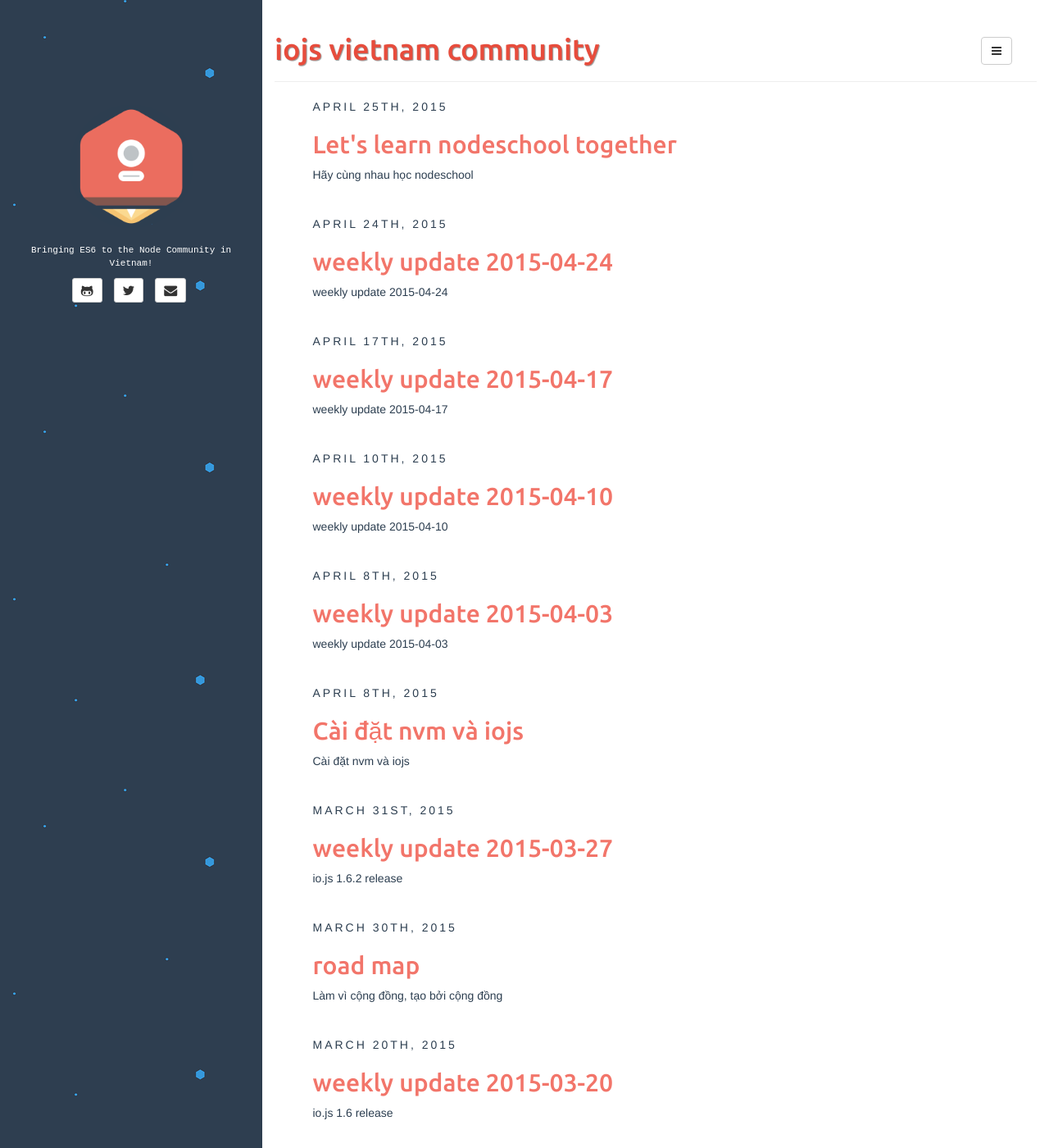
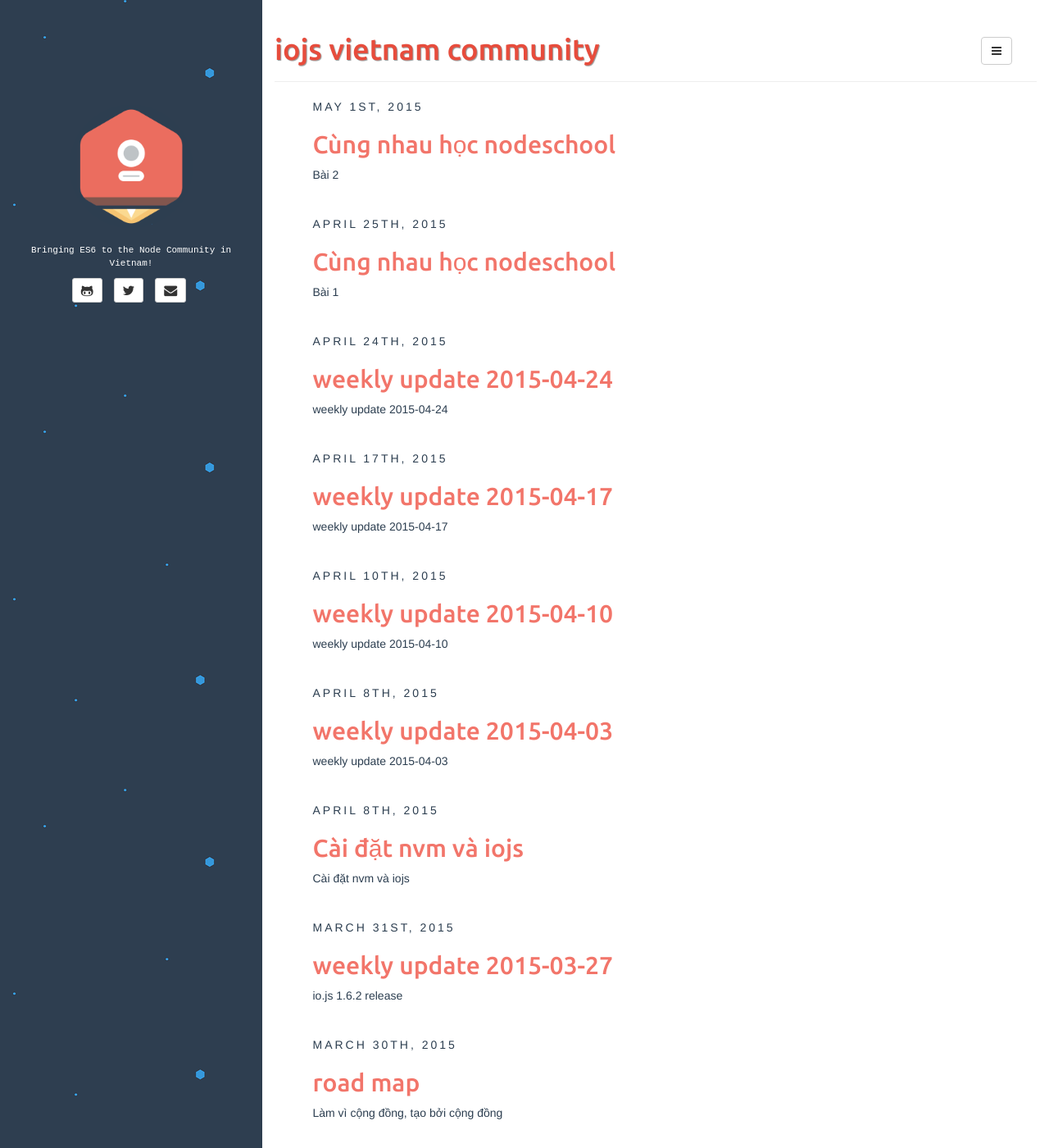
Before and after one commit to nodejs/nodejs-vi, a Jekyll site: the page built from index.html, in a window 1280 px wide and 1400 px high. Shown: the whole window at 82% size. Built offline with Jekyll 4.4.1, drawn with Linux system fonts in a browser that asks for light colours; nearby versions of some CDN libraries; the list of posts is cut into pages by our own code; some of the changed text lies outside the part shown.

```diff
--- a/_posts/2015-04-25-nodeschool.md
+++ b/_posts/2015-04-25-nodeschool.md
@@ -1,9 +1,9 @@
 ---
 layout: post
-title: Let's learn nodeschool together
+title: Cùng nhau học nodeschool
 categories: [nodeschool, tutorial]
 tags: [nodeschool, tutorial, publish]
-description: Hãy cùng nhau học nodeschool
+description: Bài 1
 ---
 
 # Giới thiệu về Nodeschool
```
Also changed, not shown: _posts/2015-05-01-nodeschool-2.md (added, +45 -0 lines).
